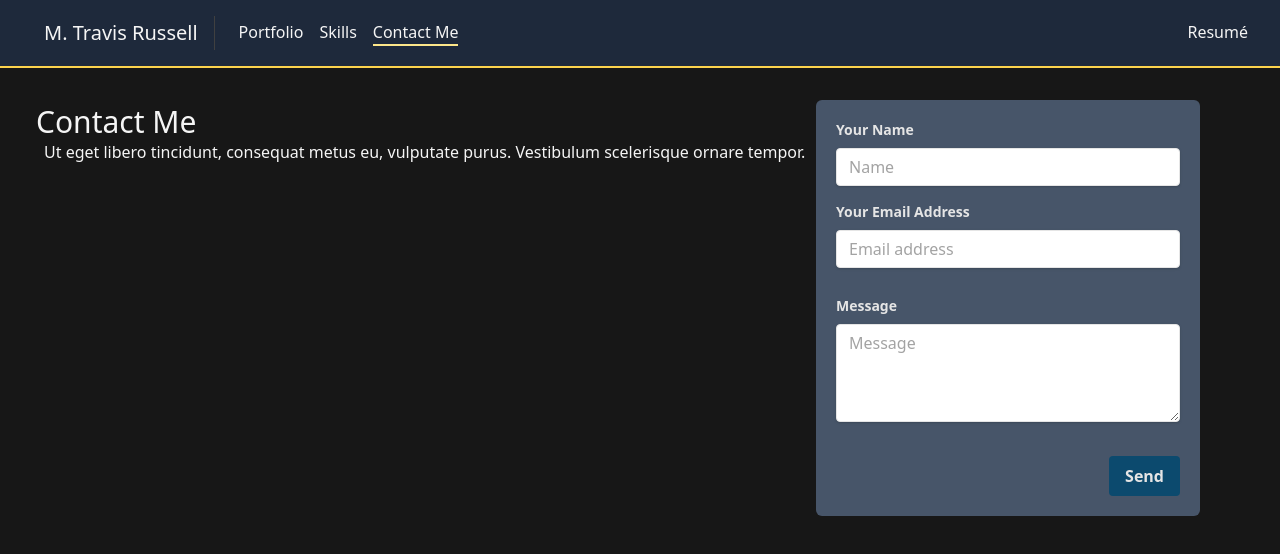
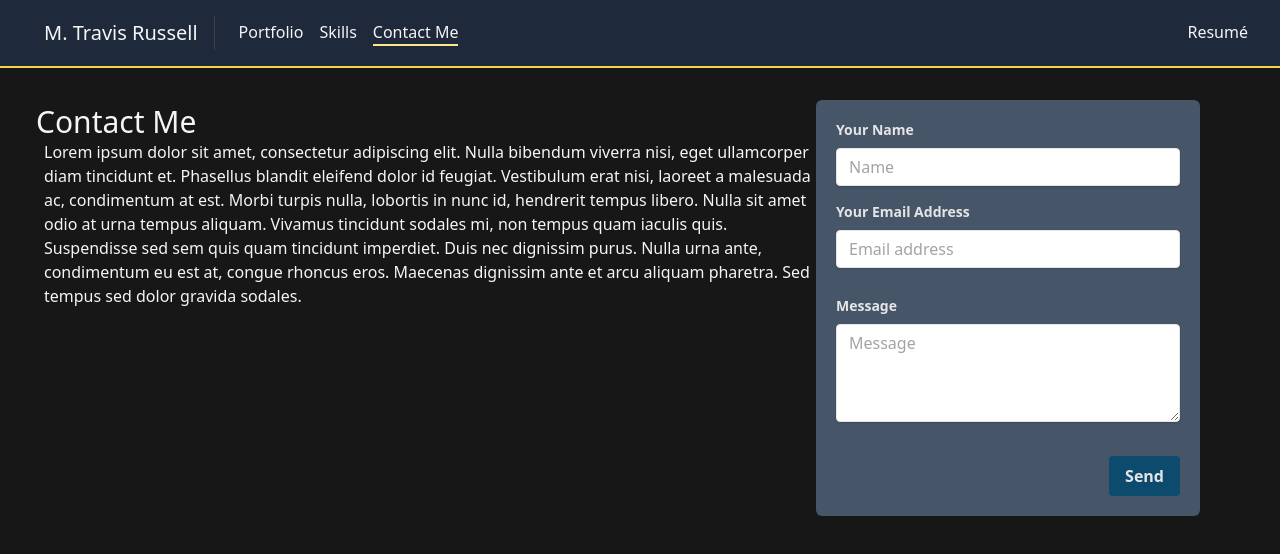
Before and after one commit to cactido/react-portfolio, a React (Create React App) app: page / in a window 1280 px wide. Both pictures are taken after a click on the element "Contact Me". Shown: the top 554 px of the page. Built offline with nearby package versions, Linux system fonts and the light colour scheme.

Commit message:
updated contact form styling

```diff
--- a/src/Components/Contact.js
+++ b/src/Components/Contact.js
@@ -4,9 +4,11 @@ const Contact = () => {
     return (
         <div className="text-gray-100">
             <div className="px-4 py-4 static">
-                <div className="lg:w-128 w-full lg:p-5">
+                <div className="xl:w-8/12 w-full lg:p-5">
                     <p className="text-3xl">Contact Me</p>
-                    <p className="text-base mx-2">Ut eget libero tincidunt, consequat metus eu, vulputate purus. Vestibulum scelerisque ornare tempor. </p>
+                    <p className="text-base mx-2">
+                        Lorem ipsum dolor sit amet, consectetur adipiscing elit. Nulla bibendum viverra nisi, eget ullamcorper diam tincidunt et. Phasellus blandit eleifend dolor id feugiat. Vestibulum erat nisi, laoreet a malesuada ac, condimentum at est. Morbi turpis nulla, lobortis in nunc id, hendrerit tempus libero. Nulla sit amet odio at urna tempus aliquam. Vivamus tincidunt sodales mi, non tempus quam iaculis quis. Suspendisse sed sem quis quam tincidunt imperdiet. Duis nec dignissim purus. Nulla urna ante, condimentum eu est at, congue rhoncus eros. Maecenas dignissim ante et arcu aliquam pharetra. Sed tempus sed dolor gravida sodales.
+                    </p>
                 </div>
                 <div className="xl:absolute top-20 right-20 w-96 p-5 mt-5 mx-auto rounded-md bg-bluegray-600">
                     <form>
```
